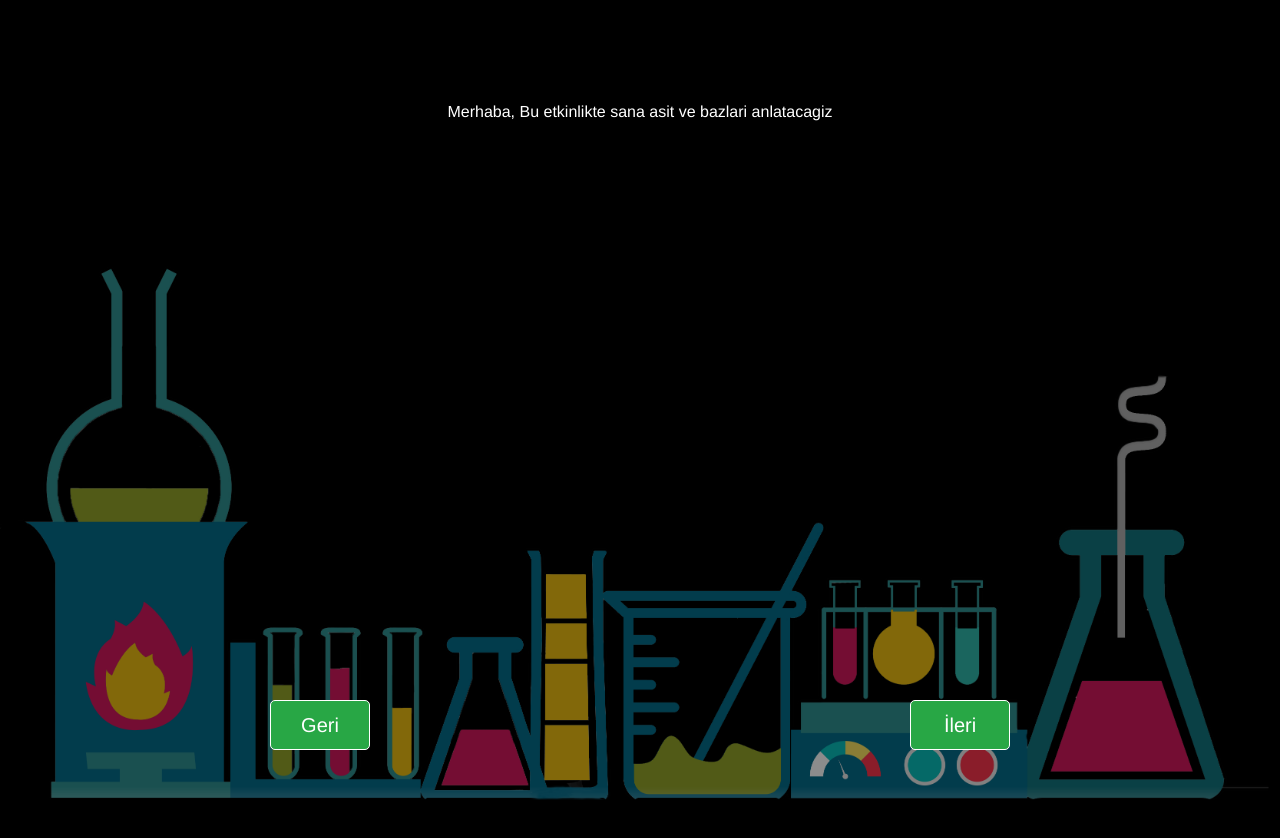
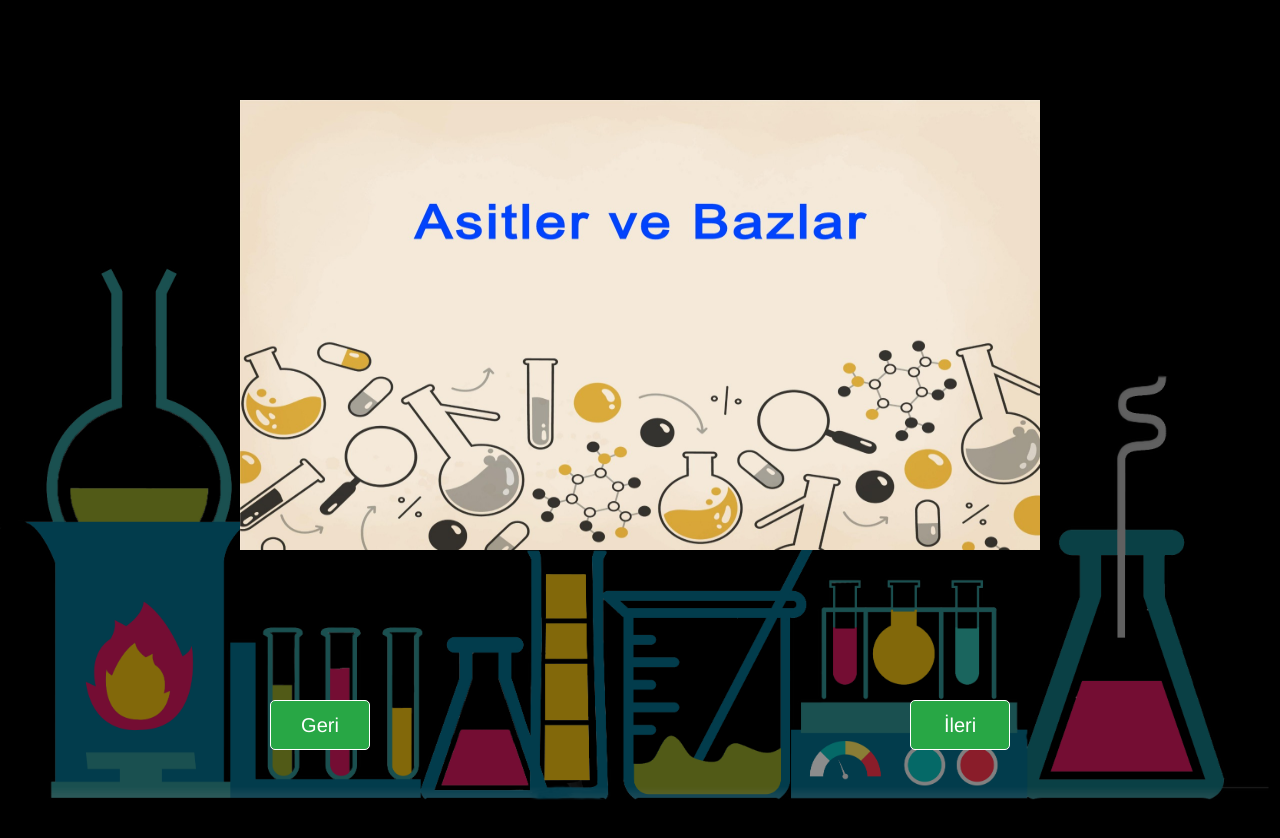
Before and after one commit to BerkanSezer/chemistry-learning-for-kids, a Vue app: page / in a window 1280 px wide. Shown: the top 838 px of the page. Built offline with nearby package versions, Linux system fonts and the light colour scheme; what vue-sweetalert2 would draw is missing.

Commit message:
intro image added

```diff
--- a/src/components/Welcome.vue
+++ b/src/components/Welcome.vue
@@ -1,5 +1,7 @@
 <template>
-    <div style="margin-top: 100px">Merhaba, Bu etkinlikte sana asit ve bazlari anlatacagiz</div>
+    <div style="margin-top: 100px">
+        <img src="/intro.jpg" alt="" id="intro">
+    </div>
 </template>
 <script>
 export default {
@@ -7,5 +9,10 @@ export default {
 }
 </script>
 <style lang="scss" scoped>
-
+    #intro{
+        height: 45vw;
+        width: 80vw;
+        max-width: 800px;
+        max-height: 450px;
+    }
 </style>
```
Also changed, not shown: public/intro.jpg (added).
